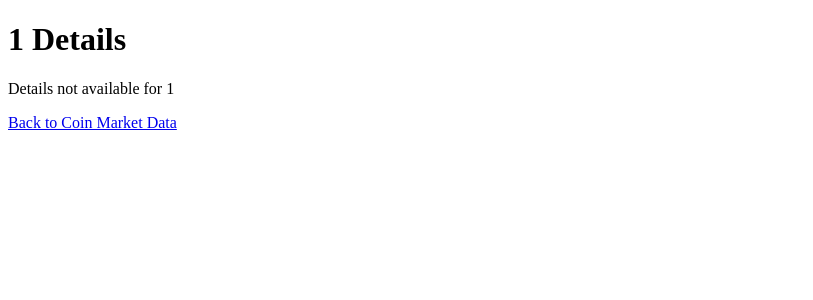
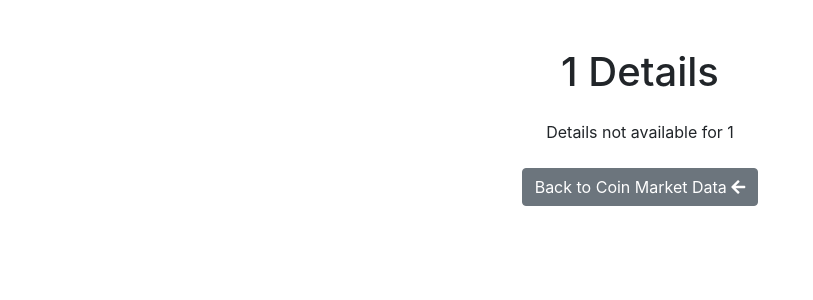
Before and after one commit to waleed-sajid/COMP-8347-Forex-Pioneer, a Django app: page /forexPioneer/currency_details/1/ in a window 1280 px wide. Shown: the top 300 px of the page, without its empty margins (0-813 px from the left). Run offline with Django 4.2, Linux system fonts and the light colour scheme; some libraries are stand-ins or nearby versions.

Commit message:
- Updated signup functionality to add session timeout and added name as well. - updated index page and currency_details page and updated styling - update userProfile model to avoid unnecessary data storage - updated logout method - run the migration

```diff
--- a/ForexPioneer/settings.py
+++ b/ForexPioneer/settings.py
@@ -131,3 +131,5 @@ EMAIL_PORT = 587  # Use 587 for TLS
 EMAIL_USE_TLS = True
 EMAIL_HOST_USER = 'forexpioneeer@gmail.com'
 EMAIL_HOST_PASSWORD = 'fsba quni dlju hisa'
+
+SESSION_COOKIE_AGE = 86400
--- a/forex/forms.py
+++ b/forex/forms.py
@@ -8,6 +8,8 @@ class SignupForm(forms.Form):
     email = forms.EmailField()
     password1 = forms.CharField(widget=forms.PasswordInput)
     password2 = forms.CharField(widget=forms.PasswordInput)
+    first_name = forms.CharField(max_length=30, required=True, label='First Name')
+    last_name = forms.CharField(max_length=30, required=True, label='Last Name')
 
     # New field for file upload with file type restriction
     id_or_photo = forms.FileField(
--- a/forex/views.py
+++ b/forex/views.py
@@ -2,7 +2,6 @@ from django.core.mail import send_mail
 from django.shortcuts import redirect
 from django.contrib.auth.models import User
 from django.contrib.auth import authenticate, login, logout
-from django.contrib.auth.decorators import login_required
 from django.http import HttpResponse, JsonResponse
 from requests import Session
 import stripe
@@ -18,7 +17,6 @@ from .models import PasswordResetRequest
 import secrets
 
 
-@login_required(login_url='login')
 def HomePage(request):
     url = 'https://pro-api.coinmarketcap.com/v1/cryptocurrency/listings/latest'
     headers = {
@@ -60,15 +58,21 @@ def SignupPage(request):
             uname = form.cleaned_data['username']
             email = form.cleaned_data['email']
             pass1 = form.cleaned_data['password1']
+            first_name = form.cleaned_data['first_name']
+            last_name = form.cleaned_data['last_name']
 
             # Try to get the user, create if not exists
-            user, created = User.objects.get_or_create(username=uname, defaults={'email': email, 'password': pass1})
+            user, created = User.objects.get_or_create(username=uname, defaults={'email': email, 'first_name': first_name, 'last_name': last_name})
+            user.set_password(pass1)
+            user.save()
 
             # Create UserProfile linked to the user
             user_profile = UserProfile(user=user, id_or_photo=form.cleaned_data['id_or_photo'])
             user_profile.save()
+
             # Send confirmation email
             send_confirmation_email(email)
+
             # Set a session variable to indicate successful registration
             request.session['registration_success'] = True
             return redirect('forexPioneer:login')
@@ -108,10 +112,10 @@ def LoginPage(request):
 
 def LogoutPage(request):
     logout(request)
-    request.session.pop('login_success', None)
-    request.session.pop('registration_success', None)
+    request.session.pop('login_success', False)
+    request.session.pop('registration_success', False)
 
-    return redirect('login')
+    return redirect('forexPioneer:index')
 
 
 def forgot_password(request):
--- a/templates/forexPioneer/base.html
+++ b/templates/forexPioneer/base.html
@@ -7,6 +7,10 @@
     <link rel="preconnect" href="https://fonts.gstatic.com">
     <link rel="stylesheet" href="https://cdnjs.cloudflare.com/ajax/libs/font-awesome/5.15.4/css/all.min.css">
     <link href="https://fonts.googleapis.com/css2?family=Poppins:wght@300;500;600&display=swap" rel="stylesheet">
+    <link rel="stylesheet" href="https://stackpath.bootstrapcdn.com/bootstrap/4.3.1/css/bootstrap.min.css" integrity="sha384-ggOyR0iXCbMQv3Xipma34MD+dH/1fQ784/j6cY/iJTQUOhcWr7x9JvoRxT2MZw1T" crossorigin="anonymous">
+    <link rel="stylesheet" href="https://stackpath.bootstrapcdn.com/bootstrap/4.3.1/css/bootstrap.min.css" integrity="sha384-ggOyR0iXCbMQv3Xipma34MD+dH/1fQ784/j6cY/iJTQUOhcWr7x9JvoRxT2MZw1T" crossorigin="anonymous">
+<link rel="stylesheet" href="https://cdnjs.cloudflare.com/ajax/libs/font-awesome/5.15.1/css/all.min.css" integrity="sha384-pzjw8z+ua/c2LXkgTg5u9AUKz0HtD/9Qpgnni7l/RSKfJJR5L+fpfIbTML8DnfdJ" crossorigin="anonymous">
+
     {% block extra_css %}{% endblock %}
 </head>
 
--- a/templates/forexPioneer/currency_details.html
+++ b/templates/forexPioneer/currency_details.html
@@ -3,26 +3,70 @@
 {% block title %}Currency Details{% endblock %}
 
 {% block content %}
-    <h1>{{ crypto_name }} Details</h1>
+    <div class="container mt-5">
+        <h1 class="text-center">{{ crypto_name }} Details</h1>
 
-    {% if selected_crypto %}
-        <p>Price (USD): {{ selected_crypto.price.price }}</p>
-        <p>Percent Change (1h): {{ selected_crypto.Percent_change_1h }}</p>
-        <p>Percent Change (24h): {{ selected_crypto.Percent_change_24h }}</p>
-        <p>Market Cap: {{ selected_crypto.Market_cap }}</p>
-        <p>Volume (24h): {{ selected_crypto.Volume_24h }}</p>
-        <!-- Add more details as needed -->
-        <button onclick="buyCrypto('{{ crypto_name }}', {{ selected_crypto.price.price }})">Buy</button>
-    {% else %}
-        <p>Details not available for {{ crypto_name }}</p>
-    {% endif %}
+        {% if selected_crypto %}
+            <div class="card mt-4">
+                <div class="card-body">
+                    <div class="row">
+                        <div class="col-md-6">
+                            <h5 class="card-title">Price (USD) <i class="fas fa-dollar-sign"></i></h5>
+                            <p class="card-text h2">${{ selected_crypto.price.price | floatformat:2 }}</p>
+                        </div>
 
-    <a href="{% url 'forexPioneer:index' %}">Back to Coin Market Data</a>
+                        <div class="col-md-6">
+                            <h5 class="card-title">Market Cap <i class="fas fa-chart-pie"></i></h5>
+                            <p class="card-text h2">${{ selected_crypto.Market_cap | floatformat:2 }}</p>
+                        </div>
+                    </div>
+
+                    <div class="row mt-4">
+                        <div class="col-md-6">
+                            <h5 class="card-title">Percent Change (1h) <i class="fas fa-chart-line"></i></h5>
+                            <p class="card-text h2" style="color: {% if selected_crypto.Percent_change_1h >= 0 %}green{% else %}red{% endif %}">
+                                {{ selected_crypto.Percent_change_1h }}%
+                            </p>
+                        </div>
+
+                        <div class="col-md-6">
+                            <h5 class="card-title">Percent Change (24h) <i class="fas fa-chart-line"></i></h5>
+                            <p class="card-text h2" style="color: {% if selected_crypto.Percent_change_24h >= 0 %}green{% else %}red{% endif %}">
+                                {{ selected_crypto.Percent_change_24h }}%
+                            </p>
+                        </div>
+                    </div>
+
+                    <div class="row mt-4">
+                        <div class="col-md-12">
+                            <h5 class="card-title">Volume (24h) <i class="fas fa-chart-bar"></i></h5>
+                            <p class="card-text h2">${{ selected_crypto.Volume_24h | floatformat:2 }}</p>
+                        </div>
+                    </div>
+
+                    <!-- Add more details as needed -->
+                    <div class="text-center mt-4">
+                        <button class="btn btn-primary btn-lg" onclick="buyCrypto('{{ crypto_name }}', {{ selected_crypto.price.price }})">
+                            Buy <i class="fas fa-shopping-cart"></i>
+                        </button>
+                    </div>
+                </div>
+            </div>
+        {% else %}
+            <p class="mt-4 text-center">Details not available for {{ crypto_name }}</p>
+        {% endif %}
+
+        <div class="text-center mt-4">
+            <a class="btn btn-secondary" href="{% url 'forexPioneer:index' %}">
+                Back to Coin Market Data <i class="fas fa-arrow-left"></i>
+            </a>
+        </div>
+    </div>
 
     <script>
         function buyCrypto(cryptoName, price) {
             // You can implement the logic for buying cryptocurrency here
-            alert(`Buying ${cryptoName} for ${price} USD`);
+            alert(`Buying ${cryptoName} for $${price.toFixed(2)} USD`);
         }
     </script>
 {% endblock %}
```
Also changed, not shown: forex/models.py (+12 -13 lines), templates/forexPioneer/index.html (+60 -13 lines), templates/forexPioneer/signup.html (+8 -0 lines), db.sqlite3, forex/migrations/0007_remove_userprofile_email_remove_userprofile_password_and_more.py (added).
